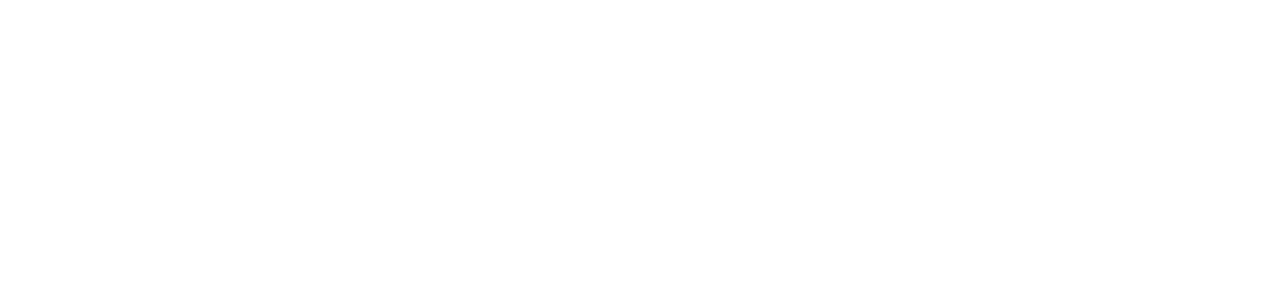
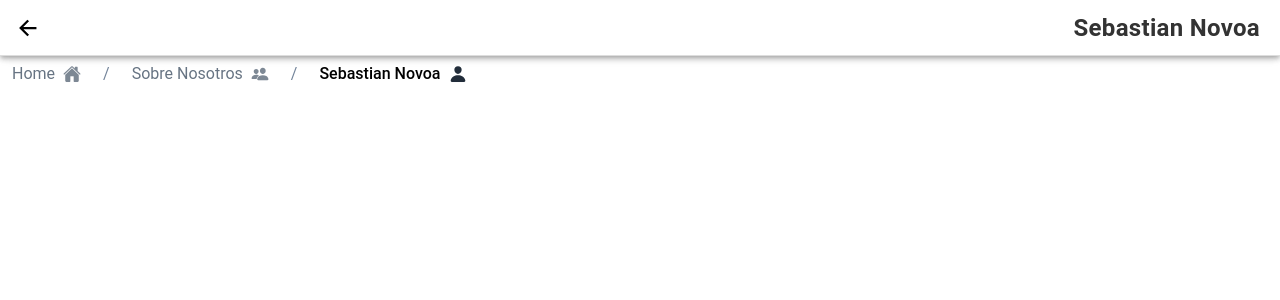
Before and after one commit to Matoxx01/RecetApp, a React (Vite) app: page /SebaN in a window 1280 px wide. Shown: the top 300 px of the page. Built offline with nearby package versions, Linux system fonts and the light colour scheme.

Commit message:
Agregado de contenido en "Aboutus.tsx" (falta img de SebaN) con redireccion a una pagina por autor

```diff
--- a/src/App.tsx
+++ b/src/App.tsx
@@ -12,6 +12,9 @@
 import Favoritos from './pages/Favoritos';
 import Aboutus from './pages/Aboutus';
 import Config from './pages/Config';
+import Matias from './pages/Matias';
+import SebaR from './pages/SebaR';
+import SebaN from './pages/SebaN';
 
 /* Core CSS required for Ionic components to work properly */
 import '@ionic/react/css/core.css';
@@ -52,6 +55,9 @@
         <Route path="/Favoritos" component={Favoritos} exact={true} />
         <Route path="/Aboutus" component={Aboutus} exact={true} />
         <Route path="/Config" component={Config} exact={true} />
+        <Route path="/Matias" component={Matias} exact={true} />
+        <Route path="/SebaR" component={SebaR} exact={true} />
+        <Route path="/SebaN" component={SebaN} exact={true} />
         <Route exact path="/">
           <Redirect to="/home" />
         </Route>
--- a/src/pages/Aboutus.tsx
+++ b/src/pages/Aboutus.tsx
@@ -3,19 +3,27 @@
   IonHeader,
   IonPage,
   IonTitle,
-    IonItem,
-    IonCheckbox,
   IonToolbar,
   IonButtons,
   IonBreadcrumbs,
   IonBreadcrumb,
   IonIcon,
-    IonBackButton
+  IonBackButton,
+  IonGrid,
+  IonRow,
+  IonCol
 } from '@ionic/react';
+import { useHistory } from 'react-router-dom';
+import { people, home } from 'ionicons/icons';
 import './Aboutus.css';
-  import { people, home } from 'ionicons/icons';
 
 const Aboutus: React.FC = () => {
+  const history = useHistory();
+
+  const handleButtonClick = (route: string) => {
+    history.push(route);
+  };
+
   return (
     <IonPage>
       <IonHeader>
@@ -37,7 +45,36 @@
         </IonBreadcrumb>
       </IonBreadcrumbs>
       <IonContent className="ion-padding">
-
+        <IonGrid>
+          <IonRow>
+            <IonCol>
+              <img
+                src="Autor_images/Matias.jpeg"
+                alt="Imagen 1"
+                onClick={() => handleButtonClick('/Matias')}
+                style={{ width: '100%', cursor: 'pointer' }}
+              />
+            </IonCol>
+            <IonCol>
+              <img
+                src="Autor_images/SebaR.jpeg"
+                alt="Imagen 2"
+                onClick={() => handleButtonClick('/SebaR')}
+                style={{ width: '100%', cursor: 'pointer' }}
+              />
+            </IonCol>
+            <IonCol>
+              <img
+                src="Autor_images/Matias.jpeg"
+                alt="Imagen 3"
+                onClick={() => handleButtonClick('/SebaN')}
+                style={{ width: '100%', cursor: 'pointer' }}
+              />
+            </IonCol>
+          </IonRow>
+        </IonGrid>
+        <center><h1><b>¿Quienes somos?</b></h1></center>
+        <center><p>Somos un grupo de tres estudiantes de DuocUC con grandes aspiraciones de programadores en distintas ramas, somos muy unidos y nos encantan lo desafios para construir algo interesante y digno de ver.</p></center>
       </IonContent>
     </IonPage>
   );
--- /dev/null
+++ b/src/pages/Matias.css
@@ -0,0 +1,73 @@
+.ion-padding {
+    padding: 16px;
+}
+
+.card-custom {
+    border: 1px solid #ccc;
+    border-radius: 10px;
+    background-color: #fff;
+    box-shadow: 0px 4px 8px rgba(0, 0, 0, 0.1);
+    overflow: hidden;
+    margin-bottom: 16px;
+}
+
+.card-custom ion-card-header {
+    background-color: #fff;
+}
+
+.card-custom ion-card-content {
+    background-color: #fff;
+}
+
+.card-custom ion-card-title {
+    color: #000;
+    font-size: 1.3rem;
+    font-weight: bold;
+    margin: 0;
+}
+
+.card-custom ion-card-content {
+    font-size: 1rem;
+    line-height: 1.4;
+}
+
+ion-item {
+    --background: #fff;
+    --border-color: #ddd;
+    --color: #000 !important;
+}
+
+ion-label {
+    color: #000 !important;
+    font-size: 1rem;
+}
+
+ion-menu {
+    --background: #fff;
+}
+
+ion-content {
+    --background: #fff;
+}
+
+ion-list {
+    background-color: #fff;
+    margin-top: 10px;
+}
+
+ion-title {
+    font-size: 1.5rem;
+    font-weight: bold;
+    color: #333;
+    text-align: right;
+}
+
+ion-toolbar {
+    --background: #fff;
+    --border-color: #ddd;
+    --border-width: 0 0 1px 0;
+}
+
+ion-menu-button {
+    --color: #333;
+}
--- /dev/null
+++ b/src/pages/Matias.tsx
@@ -0,0 +1,51 @@
+import {
+    IonContent,
+    IonHeader,
+    IonPage,
+    IonTitle,
+    IonToolbar,
+    IonButtons,
+    IonBreadcrumbs,
+    IonBreadcrumb,
+    IonIcon,
+    IonBackButton,
+    IonGrid,
+    IonRow,
+    IonCol
+  } from '@ionic/react';
+  import { person, people, home } from 'ionicons/icons';
+  import './Matias.css';
+
+  const Matias: React.FC = () => {
+    return (
+      <IonPage>
+        <IonHeader>
+          <IonToolbar>
+            <IonButtons slot="start">
+              <IonBackButton defaultHref="/Aboutus"></IonBackButton>
+            </IonButtons>
+            <IonTitle>Matías Barrios</IonTitle>
+          </IonToolbar>
+        </IonHeader>
+        <IonBreadcrumbs>
+          <IonBreadcrumb href="/home">
+            Home
+            <IonIcon slot="end" icon={home}></IonIcon>
+          </IonBreadcrumb>
+          <IonBreadcrumb href="/Aboutus">
+            Sobre Nosotros
+            <IonIcon slot="end" icon={people}></IonIcon>
+          </IonBreadcrumb>
+          <IonBreadcrumb href="/Matias">
+            Matías Barrios
+            <IonIcon slot="end" icon={person}></IonIcon>
+          </IonBreadcrumb>
+        </IonBreadcrumbs>
+        <IonContent className="ion-padding">
+
+        </IonContent>
+      </IonPage>
+    );
+  };
+
+  export default Matias;
--- /dev/null
+++ b/src/pages/SebaN.css
@@ -0,0 +1,73 @@
+.ion-padding {
+    padding: 16px;
+}
+
+.card-custom {
+    border: 1px solid #ccc;
+    border-radius: 10px;
+    background-color: #fff;
+    box-shadow: 0px 4px 8px rgba(0, 0, 0, 0.1);
+    overflow: hidden;
+    margin-bottom: 16px;
+}
+
+.card-custom ion-card-header {
+    background-color: #fff;
+}
+
+.card-custom ion-card-content {
+    background-color: #fff;
+}
+
+.card-custom ion-card-title {
+    color: #000;
+    font-size: 1.3rem;
+    font-weight: bold;
+    margin: 0;
+}
+
+.card-custom ion-card-content {
+    font-size: 1rem;
+    line-height: 1.4;
+}
+
+ion-item {
+    --background: #fff;
+    --border-color: #ddd;
+    --color: #000 !important;
+}
+
+ion-label {
+    color: #000 !important;
+    font-size: 1rem;
+}
+
+ion-menu {
+    --background: #fff;
+}
+
+ion-content {
+    --background: #fff;
+}
+
+ion-list {
+    background-color: #fff;
+    margin-top: 10px;
+}
+
+ion-title {
+    font-size: 1.5rem;
+    font-weight: bold;
+    color: #333;
+    text-align: right;
+}
+
+ion-toolbar {
+    --background: #fff;
+    --border-color: #ddd;
+    --border-width: 0 0 1px 0;
+}
+
+ion-menu-button {
+    --color: #333;
+}
--- /dev/null
+++ b/src/pages/SebaN.tsx
@@ -0,0 +1,51 @@
+import {
+    IonContent,
+    IonHeader,
+    IonPage,
+    IonTitle,
+    IonToolbar,
+    IonButtons,
+    IonBreadcrumbs,
+    IonBreadcrumb,
+    IonIcon,
+    IonBackButton,
+    IonGrid,
+    IonRow,
+    IonCol
+  } from '@ionic/react';
+  import { person, people, home } from 'ionicons/icons';
+  import './SebaN.css';
+
+  const SebaN: React.FC = () => {
+    return (
+      <IonPage>
+        <IonHeader>
+          <IonToolbar>
+            <IonButtons slot="start">
+              <IonBackButton defaultHref="/Aboutus"></IonBackButton>
+            </IonButtons>
+            <IonTitle>Sebastian Novoa</IonTitle>
+          </IonToolbar>
+        </IonHeader>
+        <IonBreadcrumbs>
+          <IonBreadcrumb href="/home">
+            Home
+            <IonIcon slot="end" icon={home}></IonIcon>
+          </IonBreadcrumb>
+          <IonBreadcrumb href="/Aboutus">
+            Sobre Nosotros
+            <IonIcon slot="end" icon={people}></IonIcon>
+          </IonBreadcrumb>
+          <IonBreadcrumb href="/SebaN">
+            Sebastian Novoa
+            <IonIcon slot="end" icon={person}></IonIcon>
+          </IonBreadcrumb>
+        </IonBreadcrumbs>
+        <IonContent className="ion-padding">
+
+        </IonContent>
+      </IonPage>
+    );
+  };
+
+  export default SebaN;
--- /dev/null
+++ b/src/pages/SebaR.css
@@ -0,0 +1,73 @@
+.ion-padding {
+    padding: 16px;
+}
+
+.card-custom {
+    border: 1px solid #ccc;
+    border-radius: 10px;
+    background-color: #fff;
+    box-shadow: 0px 4px 8px rgba(0, 0, 0, 0.1);
+    overflow: hidden;
+    margin-bottom: 16px;
+}
+
+.card-custom ion-card-header {
+    background-color: #fff;
+}
+
+.card-custom ion-card-content {
+    background-color: #fff;
+}
+
+.card-custom ion-card-title {
+    color: #000;
+    font-size: 1.3rem;
+    font-weight: bold;
+    margin: 0;
+}
+
+.card-custom ion-card-content {
+    font-size: 1rem;
+    line-height: 1.4;
+}
+
+ion-item {
+    --background: #fff;
+    --border-color: #ddd;
+    --color: #000 !important;
+}
+
+ion-label {
+    color: #000 !important;
+    font-size: 1rem;
+}
+
+ion-menu {
+    --background: #fff;
+}
+
+ion-content {
+    --background: #fff;
+}
+
+ion-list {
+    background-color: #fff;
+    margin-top: 10px;
+}
+
+ion-title {
+    font-size: 1.5rem;
+    font-weight: bold;
+    color: #333;
+    text-align: right;
+}
+
+ion-toolbar {
+    --background: #fff;
+    --border-color: #ddd;
+    --border-width: 0 0 1px 0;
+}
+
+ion-menu-button {
+    --color: #333;
+}
--- /dev/null
+++ b/src/pages/SebaR.tsx
@@ -0,0 +1,51 @@
+import {
+    IonContent,
+    IonHeader,
+    IonPage,
+    IonTitle,
+    IonToolbar,
+    IonButtons,
+    IonBreadcrumbs,
+    IonBreadcrumb,
+    IonIcon,
+    IonBackButton,
+    IonGrid,
+    IonRow,
+    IonCol
+  } from '@ionic/react';
+  import { person, people, home } from 'ionicons/icons';
+  import './SebaR.css';
+
+  const SebaR: React.FC = () => {
+    return (
+      <IonPage>
+        <IonHeader>
+          <IonToolbar>
+            <IonButtons slot="start">
+              <IonBackButton defaultHref="/Aboutus"></IonBackButton>
+            </IonButtons>
+            <IonTitle>Sebastian Rojas</IonTitle>
+          </IonToolbar>
+        </IonHeader>
+        <IonBreadcrumbs>
+          <IonBreadcrumb href="/home">
+            Home
+            <IonIcon slot="end" icon={home}></IonIcon>
+          </IonBreadcrumb>
+          <IonBreadcrumb href="/Aboutus">
+            Sobre Nosotros
+            <IonIcon slot="end" icon={people}></IonIcon>
+          </IonBreadcrumb>
+          <IonBreadcrumb href="/SebaR">
+            Sebastian Rojas
+            <IonIcon slot="end" icon={person}></IonIcon>
+          </IonBreadcrumb>
+        </IonBreadcrumbs>
+        <IonContent className="ion-padding">
+
+        </IonContent>
+      </IonPage>
+    );
+  };
+
+  export default SebaR;
```
Also changed, not shown: public/Autor_images/Matias.jpeg (added), public/Autor_images/SebaR.jpeg (added). Lines whose indentation alone changed are shown as unchanged.
